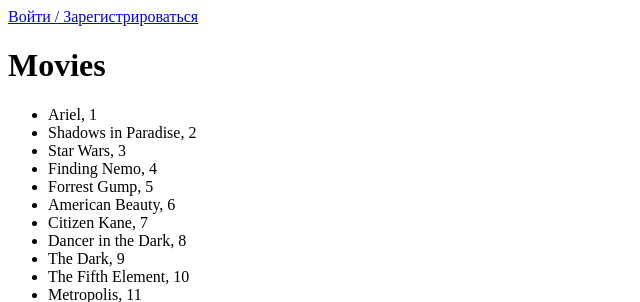
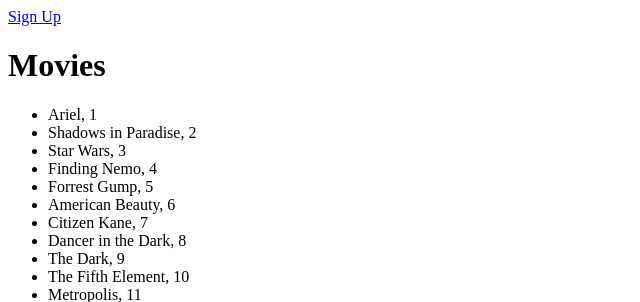
Before and after one commit to F1linnn/courseWork, a Django app: page /movies/ in a window 1280 px wide. Shown: the top 302 px of the page, without its empty margins (0-640 px from the left). Run offline with Django 4.2, Linux system fonts and the light colour scheme; data comes from the database, SQL or seed files in the repository.

Commit message:
Text "Войти/зарегистрироваться" -> "Sign up"

```diff
--- a/movie_recommendation/movies/templates/movies/movie_list.html
+++ b/movie_recommendation/movies/templates/movies/movie_list.html
@@ -8,7 +8,7 @@
         {% if user.is_authenticated %}
         <a href="{% url 'user_profile' %}" class="btn btn-primary">Личная страница</a>
     {% else %}
-        <a href="{% url 'registration_page' %}" class="btn btn-primary">Войти / Зарегистрироваться</a>
+        <a href="{% url 'registration_page' %}" class="btn btn-primary" color="green">Sign Up</a>
     {% endif %}
     </div>
     <h1>Movies</h1>
```
